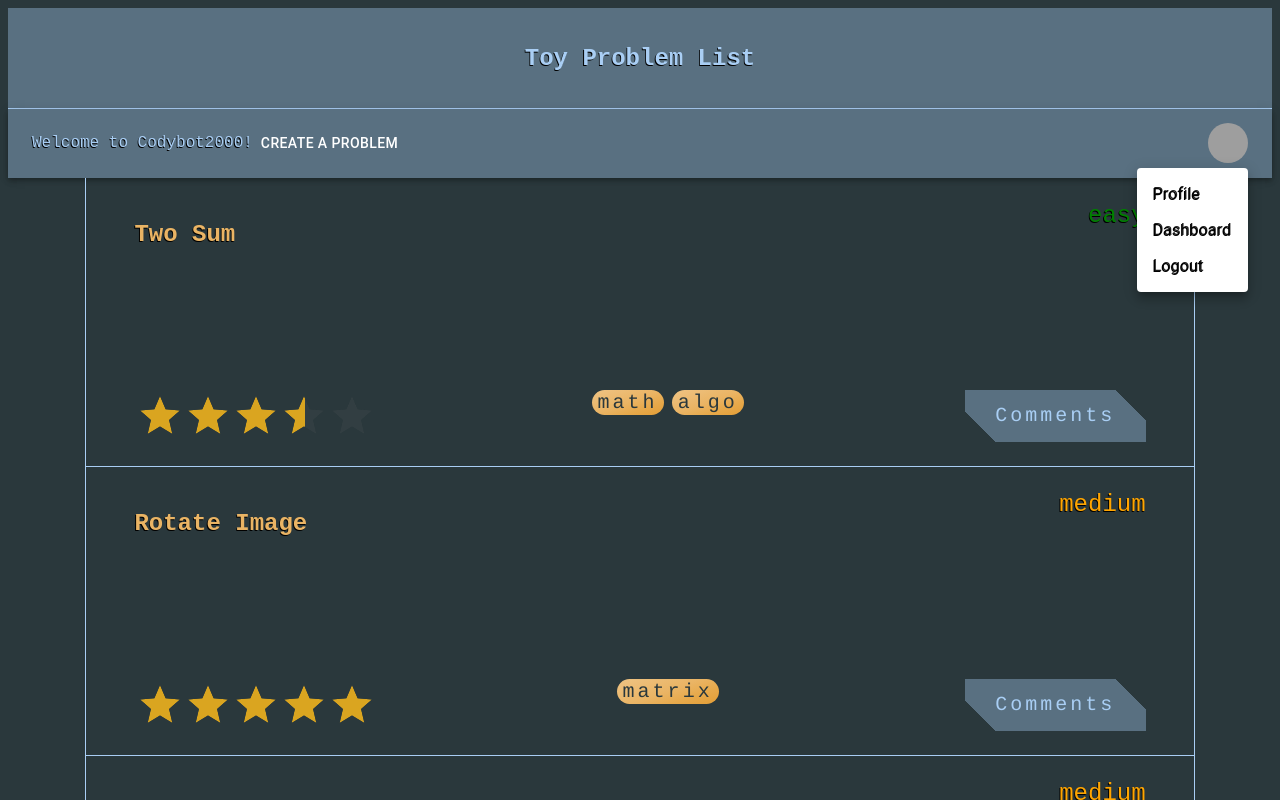
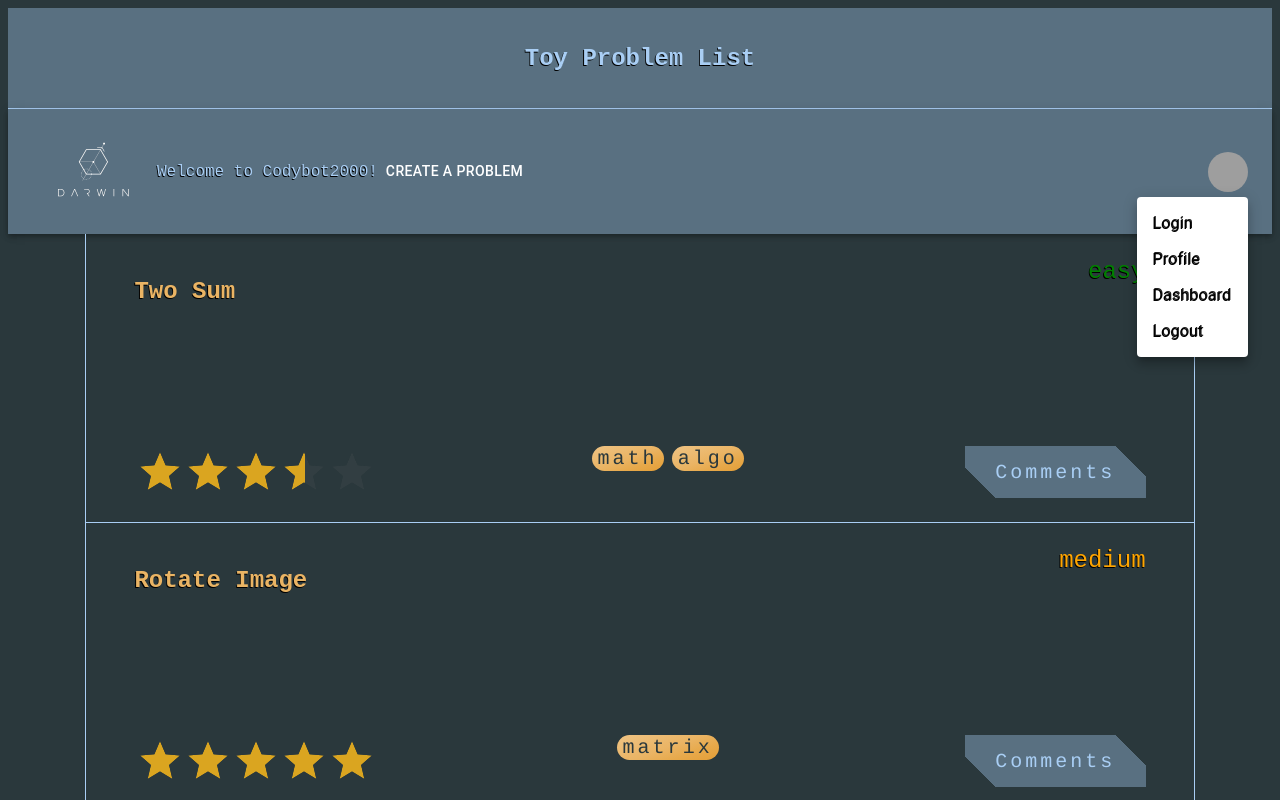
Before and after one commit to pufflehuff/codybot2000, a React app: page / in a window 1280 px wide. Both pictures are taken after a click on the button "Open settings". Shown: the top 800 px of the page. Built offline with nearby package versions, Linux system fonts and the light colour scheme; grey boxes are pictures that could not be loaded; the HTML template or start-up script is replaced by a standard one.

Commit message:
add style for Navbar Darwin Icon, add Login Item in dropdown, and add event listener to the login button in dropdown

```diff
--- a/client/src/Styles.css
+++ b/client/src/Styles.css
@@ -122,3 +122,8 @@ button {
   display: flex;
   justify-content: space-between;
 }
+
+.navbar-icon {
+  height: 125px;
+  width: 125px;
+}
--- a/client/src/components/list/Navbar.jsx
+++ b/client/src/components/list/Navbar.jsx
@@ -29,7 +29,7 @@ function ResponsiveAppBar() {
   const greeting = 'Welcome to Codybot2000!';
 
   const pages = ['Create a Problem'];
-  const settings = ['Profile', 'Dashboard', 'Logout'];
+  const settings = ['Login', 'Profile', 'Dashboard', 'Logout'];
 
   const handleOpenNavMenu = (event) => {
     setAnchorElNav(event.currentTarget);
@@ -46,11 +46,15 @@ function ResponsiveAppBar() {
     setAnchorElUser(null);
   };
 
+  const onLoginClick = () => {
+    console.log('Im clicking the login button and all Im getting is this lousy console log');
+  };
+
   return (
     <AppBar position="static" sx={{ backgroundColor: '#597081', color: '#A9CEF4' }}>
       <Container maxWidth="xl">
         <Toolbar disableGutters>
-          {/* <img src={logo} /> */}
+          <img className="navbar-icon" src={Logo} alt="Darwin Icon" />
           <div>{greeting}</div>
           <Box sx={{ flexGrow: 1, display: { xs: 'flex', md: 'none' } }}>
             <IconButton
@@ -82,7 +86,7 @@ function ResponsiveAppBar() {
               }}
             >
               {pages.map((page) => (
-                <MenuItem key={page} onClick={handleCloseNavMenu}>
+                <MenuItem key={page} onClick={() => onLoginClick()}>
                   <Typography textAlign="center">{page}</Typography>
                 </MenuItem>
               ))}
@@ -141,11 +145,21 @@ function ResponsiveAppBar() {
               open={Boolean(anchorElUser)}
               onClose={handleCloseUserMenu}
             >
-              {settings.map((setting) => (
-                <MenuItem key={setting} onClick={handleCloseUserMenu}>
-                  <Typography textAlign="center">{setting}</Typography>
-                </MenuItem>
-              ))}
+              {settings.map((setting) => {
+                if (setting === 'Login') {
+                  return (
+                    <MenuItem key={setting} onClick={() => onLoginClick()}>
+                      <Typography textAlign="center">{setting}</Typography>
+                    </MenuItem>
+                  )
+                } else {
+                  return(
+                    <MenuItem key={setting} onClick={handleCloseUserMenu}>
+                      <Typography textAlign="center">{setting}</Typography>
+                    </MenuItem>
+                  )
+                }
+              })}
             </Menu>
           </Box>
         </Toolbar>
```
